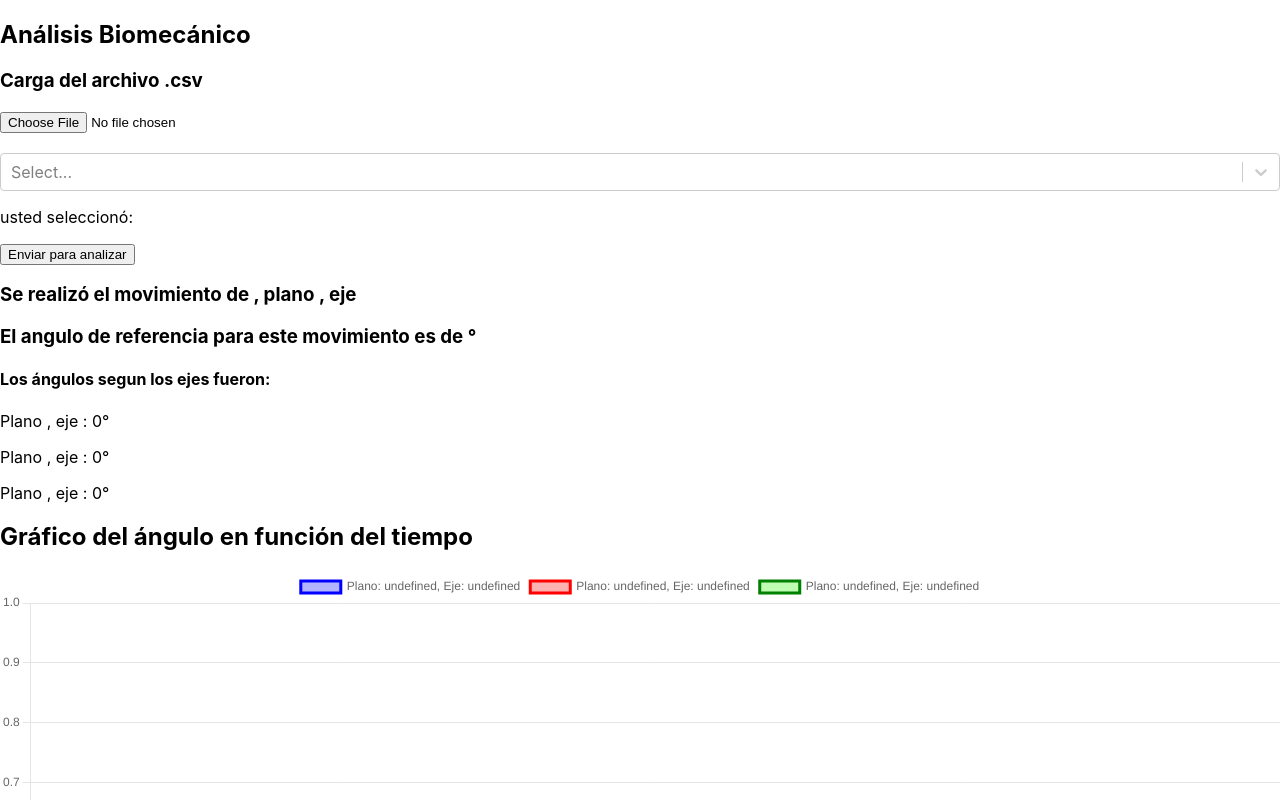
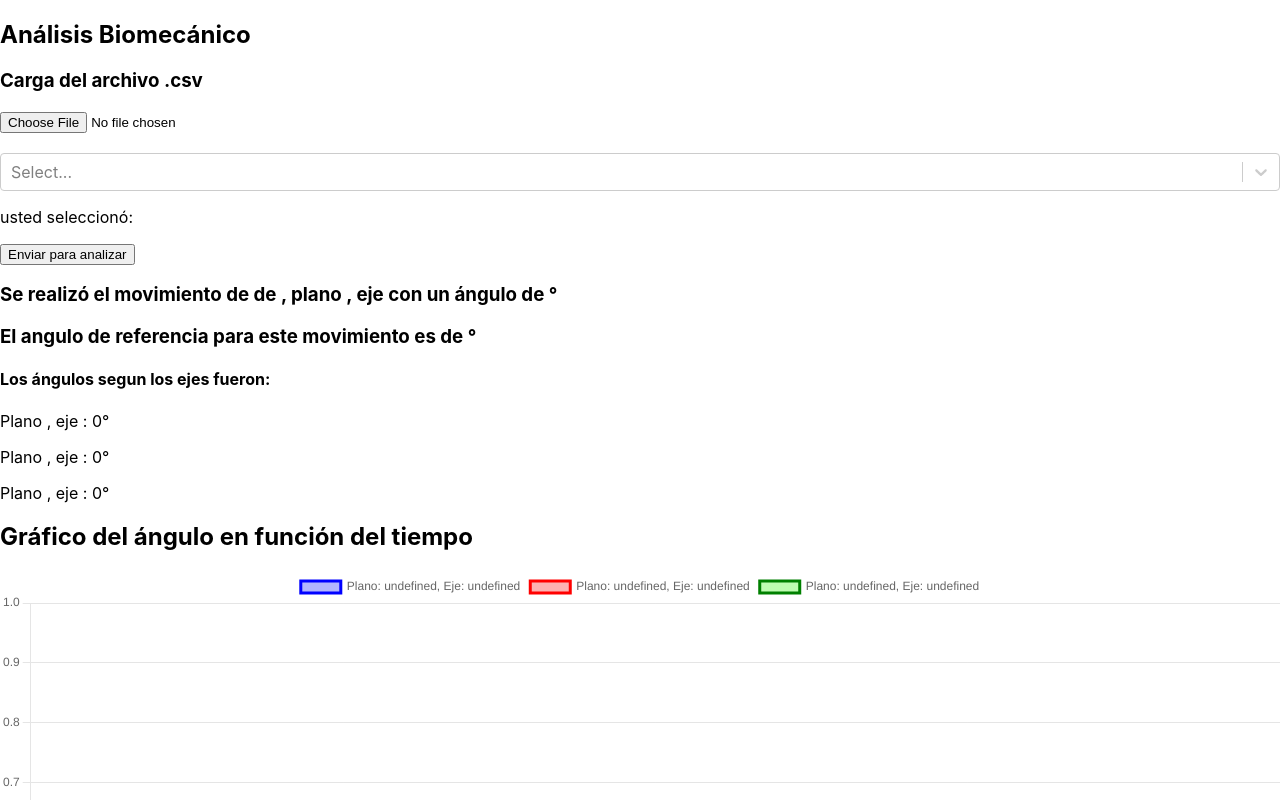
Before and after one commit to ferbassino/kinapp, a React (Create React App) app: page / in a window 1280 px wide. Both pictures are taken after a click on the button "Enviar para analizar". Shown: the top 800 px of the page. Built offline with nearby package versions, Linux system fonts and the light colour scheme.

Commit message:
columna y brazo

```diff
--- a/src/Components/Analisis/CargarCsv.js
+++ b/src/Components/Analisis/CargarCsv.js
@@ -6,12 +6,14 @@ import Select from "react-select";
 import { detectorSentidosEjes } from "../../auxiliares/detectorSentidosEjes";
 import { references } from "../../auxiliares/references";
 
+/*IMPORTANTE: EN LOS MIEMBROS, LA UBICACION DEL DISPOSITIVO
+ ES LATERAL A LA DERECHA Y ANTERIOR A LA IZQUIERDA,
+ SIEMPRE CON EL EJE Y POSITIVO PROXIMAL*/
 const CargarCsv = () => {
   const [archivoCsv, setArchivoCsv] = useState("");
   const [visible, setVisible] = useState(false);
   const [selected, setSelected] = useState("");
-  const [reference, setReference] = useState();
-
+  let mainMovementValue;
   //lectura del archivo csv
   const readFile = (e) => {
     let file = e.target.files[0];
@@ -60,12 +62,34 @@ const CargarCsv = () => {
     zAngleGrad: parseInt((dataAnguloRad.zAngleRad * 180) / Math.PI),
   };
 
+  /*declaramos un condicional para imprimir el algulo del eje principal de
+  movimiento en valor absoluto */
+  if (
+    Math.abs(dataAnguloGrad.xAngleGrad) > Math.abs(dataAnguloGrad.yAngleGrad) &&
+    Math.abs(dataAnguloGrad.xAngleGrad) > Math.abs(dataAnguloGrad.zAngleGrad)
+  ) {
+    mainMovementValue = Math.abs(dataAnguloGrad.xAngleGrad);
+  } else if (
+    Math.abs(dataAnguloGrad.yAngleGrad) > Math.abs(dataAnguloGrad.xAngleGrad) &&
+    Math.abs(dataAnguloGrad.yAngleGrad) > Math.abs(dataAnguloGrad.zAngleGrad)
+  ) {
+    mainMovementValue = Math.abs(dataAnguloGrad.yAngleGrad);
+  } else if (
+    Math.abs(dataAnguloGrad.zAngleGrad) > Math.abs(dataAnguloGrad.xAngleGrad) &&
+    Math.abs(dataAnguloGrad.zAngleGrad) > Math.abs(dataAnguloGrad.yAngleGrad)
+  ) {
+    mainMovementValue = Math.abs(dataAnguloGrad.zAngleGrad);
+  }
+
   //array con el angulo en funcion del tiempo, llamamos a arrayIntegral
   const curvaAngulos = {
     xCurva: arrayIntegralAngulo(1 / 214, dataObj.xData),
     yCurva: arrayIntegralAngulo(1 / 214, dataObj.yData),
     zCurva: arrayIntegralAngulo(1 / 214, dataObj.zData),
   };
+
+  /*llamamos a la funcion detectorsentidosejes para obtener el movimiento
+  exacto segun el el archivo cargado y el selector*/
 
   const detectObj = detectorSentidosEjes(
     curvaAngulos.xCurva,
@@ -74,22 +98,35 @@ const CargarCsv = () => {
     selected
   );
 
+  //selector
   const segments = [
     { label: "No específica", value: "noEspecifica" },
     { label: "Cervical", value: "cervical" },
-    { label: "Dorsolumbar", value: "dorsoLumbar" },
-    { label: "Sacro", value: "sacro" },
-    { label: "Brazo", value: "brazo" },
-    { label: "Antebrazo", value: "antebrazo" },
-    { label: "Mano", value: "mano" },
-    { label: "Muslo", value: "macro" },
-    { label: "Pierna", value: "pierna" },
-    { label: "Pie", value: "pie" },
+    { label: "Dorsolumbar", value: "dorsolumbar" },
+
+    { label: "Brazo derecho", value: "brazo derecho" },
+    { label: "Brazo izquierdo", value: "brazo izquierdo" },
+    { label: "Antebrazo derecho", value: "antebrazoD" },
+    { label: "Antebrazo izquierdo", value: "antebrazoI" },
+    { label: "Mano derecha", value: "manoD" },
+    { label: "Mano izquierda", value: "manoI" },
+    { label: "Muslo derecho", value: "musloD" },
+    { label: "Muslo izqierdo", value: "musloI" },
+    { label: "Pierna derecha", value: "piernaD" },
+    { label: "Pierna izquierda", value: "piernaI" },
+    { label: "Pie derecho", value: "pieD" },
+    { label: "Pie izquierdo", value: "pieI" },
   ];
 
+  //funcion que captura el select
   const handleSelectChange = (e) => {
     setSelected(e.value);
   };
+
+  /*constante que guarda el return de la funcion con los
+  angulos de referencia, se le dan dos parametros, el select que
+  seria el segmento donde esta el dispositivo, y el movimiento principal
+  que viene de la funcion detectora*/
 
   const ref = references(selected, detectObj.mainMovement);
 
@@ -122,9 +159,10 @@ const CargarCsv = () => {
             <div>
               <div>
                 <h3>
-                  Se realizó el movimiento de {detectObj.mainMovement}{" "}
+                  Se realizó el movimiento de {detectObj.mainMovement} de{" "}
                   {selected} {detectObj.side}, plano {detectObj.planeMovement},{" "}
-                  eje {detectObj.axisMovement}
+                  eje {detectObj.axisMovement} con un ángulo de{" "}
+                  {mainMovementValue}°
                 </h3>
                 <h3>
                   El angulo de referencia para este movimiento es de {ref}°
--- a/src/auxiliares/detectorSentidosEjes.js
+++ b/src/auxiliares/detectorSentidosEjes.js
@@ -9,6 +9,7 @@ export const detectorSentidosEjes = (xArr, yArr, zArr, selected) => {
   let xMovement, yMovement, zMovement;
   let mainAxis,
     mainMovement,
+    mainMovementValue,
     side,
     axisMovement,
     planeMovement,
@@ -18,9 +19,10 @@ export const detectorSentidosEjes = (xArr, yArr, zArr, selected) => {
     xGeneralPlane,
     yGeneralPlane,
     zGeneralPlane;
-  /*declaramos un obj que encuentra los valores maximos y minimos de
+
+  /*---VALORES MAXIMOS Y MINIMOS DE CADA EJE---declaramos un obj que encuentra los valores maximos y minimos de
   los arreglos de los angulos en funcion del tiempo, que vienen por parametros
-  desde la carga del csv*/
+  desde la carga del csv, obviamente siempre el mayor es el positivo*/
   const minMaxObj = {
     xMax: parseInt(Math.max.apply(null, xArr)),
     xMin: parseInt(Math.min.apply(null, xArr)),
@@ -30,8 +32,10 @@ export const detectorSentidosEjes = (xArr, yArr, zArr, selected) => {
     zMin: parseInt(Math.min.apply(null, zArr)),
   };
 
-  /*declaramos un condicional que establece las variables declaradas
-  arriba en 1 si el movimiento es positivo y 0 si es negativo*/
+  /*---VALOR MAXIMO DE CADA EJE SEGUN SU VALOR ABSOLUTO---declaramos un condicional que compara los valores absolutos
+  de los maximos y minimos de cada arreglo, si el valor mayor es
+  el positivo, el movement de cada eje se establece en 1, sino en cero.
+  esto es fundamental para encontrar el movimiento principal*/
 
   if (Math.abs(minMaxObj.xMax) > Math.abs(minMaxObj.xMin)) {
     xMovement = 1;
@@ -49,7 +53,7 @@ export const detectorSentidosEjes = (xArr, yArr, zArr, selected) => {
     zMovement = 0;
   }
 
-  /*declaramos un condicional para encontrar el eje principal de movimiento
+  /*---EJE PRINCIPAL DE MOVIMIENTO--- declaramos un condicional para encontrar el eje principal de movimiento
   comparando los maximos positivos y negativos del mismo eje y de los ejes entre
   si, el mayor valor es el eje principal*/
 
@@ -76,46 +80,203 @@ export const detectorSentidosEjes = (xArr, yArr, zArr, selected) => {
     mainAxis = "z";
   }
 
-  /*sabiendo el eje pri principal y el sentido, y obviamente como
+  /*MOVIMIENTO DEFINITIVO: sabiendo el eje principal y el sentido, y obviamente como
   esta colocado el dispositivo, declaramos un condicional comparando
   estas variables y estableciendo el movimiento definitivo*/
 
-  if (mainAxis === "x" && xMovement === 0 && selected === "cervical") {
+  /*---COLUMNA CERVICAL--- Dispositivo: ubicacion parte posterior de la cabeza
+  y sentido "y" hacia cefálico */
+  /*---COLUMNA DORSOLUMBAR--- Dispositivo: línea media, parte posterior, por debajo de C7
+  y sentido "y" hacia cefálico */
+
+  if (
+    //si el eje principal es x
+    mainAxis === "x" &&
+    //y el sentido es negativo
+    xMovement === 0 &&
+    // y la seleccion es cervical o dorsolumbar:
+    (selected === "cervical" || selected === "dorsolumbar")
+  ) {
+    //entonces el movimiento principal es de flexion
     mainMovement = "flexión";
+    //el eje es laterolateral
     axisMovement = "laterolateral";
-    planeMovement = "medio";
-  } else if (mainAxis === "x" && xMovement === 1 && selected === "cervical") {
+    //el plano es sagital
+    planeMovement = "sagital";
+  } else if (
+    mainAxis === "x" &&
+    xMovement === 1 &&
+    (selected === "cervical" || selected === "dorsolumbar")
+  ) {
     mainMovement = "extensión";
     axisMovement = "laterolateral";
-    planeMovement = "medio";
-  } else if (mainAxis === "y" && yMovement === 0 && selected === "cervical") {
+    planeMovement = "sagital";
+  } else if (
+    mainAxis === "y" &&
+    yMovement === 0 &&
+    (selected === "cervical" || selected === "dorsolumbar")
+  ) {
     mainMovement = "rotación";
     side = "derecha";
     axisMovement = "céfalocaudal";
     planeMovement = "transversal";
-  } else if (mainAxis === "y" && yMovement === 1 && selected === "cervical") {
+  } else if (
+    mainAxis === "y" &&
+    yMovement === 1 &&
+    (selected === "cervical" || selected === "dorsolumbar")
+  ) {
     mainMovement = "rotación";
     side = "izquierda";
     axisMovement = "céfalocaudal";
     planeMovement = "transversal";
-  } else if (mainAxis === "z" && zMovement === 0 && selected === "cervical") {
+  } else if (
+    mainAxis === "z" &&
+    zMovement === 0 &&
+    (selected === "cervical" || selected === "dorsolumbar")
+  ) {
     mainMovement = "inclinación";
     side = "derecha";
     axisMovement = "anteroposterior";
     planeMovement = "frontal";
-  } else if (mainAxis === "z" && zMovement === 1 && selected === "cervical") {
+  } else if (
+    mainAxis === "z" &&
+    zMovement === 1 &&
+    (selected === "cervical" || selected === "dorsolumbar")
+  ) {
     mainMovement = "inclinación";
     side = "izquierda";
     axisMovement = "anteroposterior";
     planeMovement = "frontal";
   }
 
+  /*---BRAZO Derecho--- Dispositivo: parte lateral media del brazo
+  y sentido "y" hacia cefálico */
+  if (mainAxis === "x" && xMovement === 0 && selected === "brazo derecho") {
+    mainMovement = "abducción";
+    axisMovement = "anteroposterior";
+    planeMovement = "frontal";
+  } else if (
+    mainAxis === "x" &&
+    xMovement === 1 &&
+    selected === "brazo derecho"
+  ) {
+    mainMovement = "aducción";
+    axisMovement = "anteroposterior";
+    planeMovement = "frontal";
+  } else if (
+    mainAxis === "y" &&
+    yMovement === 0 &&
+    selected === "brazo derecho"
+  ) {
+    mainMovement = "rotación externa";
+
+    axisMovement = "céfalocaudal";
+    planeMovement = "transversal";
+  } else if (
+    mainAxis === "y" &&
+    yMovement === 1 &&
+    selected === "brazo derecho"
+  ) {
+    mainMovement = "rotación interna";
+
+    axisMovement = "céfalocaudal";
+    planeMovement = "transversal";
+  } else if (
+    mainAxis === "z" &&
+    zMovement === 0 &&
+    selected === "brazo derecho"
+  ) {
+    mainMovement = "extensión";
+    // side = "";
+    axisMovement = "laterolateral";
+    planeMovement = "sagital";
+  } else if (
+    mainAxis === "z" &&
+    zMovement === 1 &&
+    selected === "brazo derecho"
+  ) {
+    mainMovement = "flexión";
+    // side = "";
+    axisMovement = "laterolateral";
+    planeMovement = "sagital";
+  }
+
+  /*---BRAZO izquierdo--- Dispositivo: parte lateral media del brazo
+  y sentido "y" hacia cefálico */
+  if (mainAxis === "x" && xMovement === 0 && selected === "brazo izquierdo") {
+    mainMovement = "abducción";
+    axisMovement = "anteroposterior";
+    planeMovement = "frontal";
+  } else if (
+    mainAxis === "x" &&
+    xMovement === 1 &&
+    selected === "brazo izquierdo"
+  ) {
+    mainMovement = "aducción";
+    axisMovement = "anteroposterior";
+    planeMovement = "frontal";
+  } else if (
+    mainAxis === "y" &&
+    yMovement === 0 &&
+    selected === "brazo derecho"
+  ) {
+    mainMovement = "rotación interna";
+
+    axisMovement = "céfalocaudal";
+    planeMovement = "transversal";
+  } else if (
+    mainAxis === "y" &&
+    yMovement === 1 &&
+    selected === "brazo derecho"
+  ) {
+    mainMovement = "rotación externa";
+
+    axisMovement = "céfalocaudal";
+    planeMovement = "transversal";
+  } else if (
+    mainAxis === "z" &&
+    zMovement === 0 &&
+    selected === "brazo izquierdo"
+  ) {
+    mainMovement = "flexión";
+    // side = "";
+    axisMovement = "laterolateral";
+    planeMovement = "sagital";
+  } else if (
+    mainAxis === "z" &&
+    zMovement === 1 &&
+    selected === "brazo izquierdo"
+  ) {
+    mainMovement = "extensión";
+    // side = "";
+    axisMovement = "laterolateral";
+    planeMovement = "sagital";
+  }
   /*declaramos un condicional para los planos y los ejes
   segun el movimiento independiente de cual es el principal*/
 
-  if (selected === "cervical" || selected === "Dorsolumbar") {
+  if (selected === "cervical" || selected === "dorsolumbar") {
     xGeneralAxis = "laterolateral";
     yGeneralAxis = "cefalocaudal";
+    zGeneralAxis = "anteroposterior";
+    xGeneralPlane = "sagital";
+    yGeneralPlane = "transversal";
+    zGeneralPlane = "frontal";
+  }
+  //brazo derecho ubicacion lateral del dispositivo
+  if (selected === "brazo derecho" || selected === "brazo izquierdo") {
+    xGeneralAxis = "anteroposterior";
+    yGeneralAxis = "longitudinal";
+    zGeneralAxis = "laterolateral";
+    xGeneralPlane = "frontal";
+    yGeneralPlane = "transversal";
+    zGeneralPlane = "sagital";
+  }
+
+  //brazo izquierdo ubicación anterior del dispositivo
+  if (selected === "brazo" && mainAxis === "x") {
+    xGeneralAxis = "laterolateral";
+    yGeneralAxis = "longitudinal";
     zGeneralAxis = "anteroposterior";
     xGeneralPlane = "sagital";
     yGeneralPlane = "transversal";
@@ -127,6 +288,7 @@ export const detectorSentidosEjes = (xArr, yArr, zArr, selected) => {
     side,
     axisMovement,
     planeMovement,
+    mainMovementValue,
     xGeneralAxis,
     yGeneralAxis,
     zGeneralAxis,
```
Also changed, not shown: src/auxiliares/references.js (+38 -1 lines).
